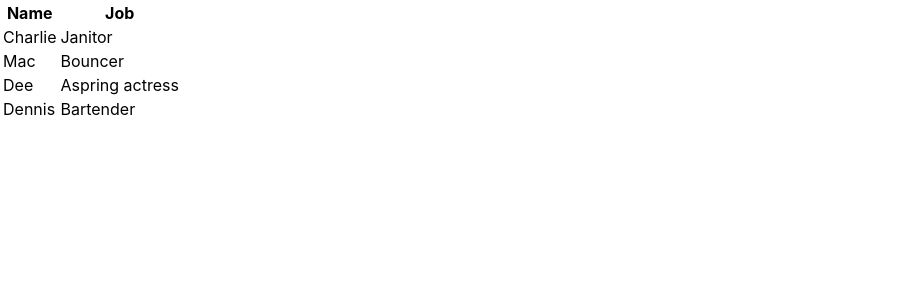
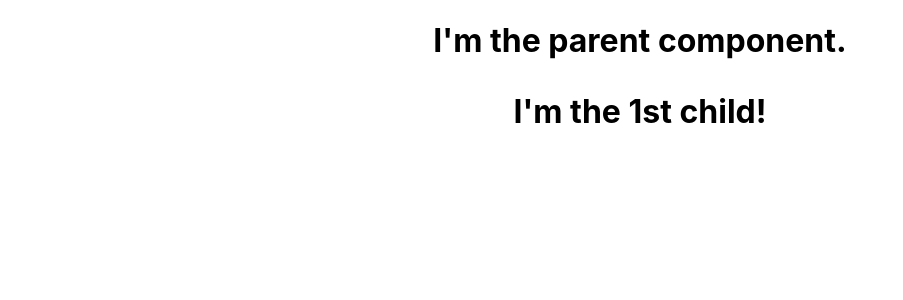
Before and after one commit to decareano/react-tutorial-edit, a React (Create React App) app: page / in a window 1280 px wide. Shown: the top 300 px of the page, without its empty margins (0-903 px from the left). Built offline with nearby package versions, Linux system fonts and the light colour scheme; the HTML template or start-up script is replaced by a standard one.

Commit message:
working an exercise outside tutorial

```diff
--- a/src/App.js
+++ b/src/App.js
@@ -1,34 +1,13 @@
-import React, {Component} from 'react'
-import Table from './Table'
+import React from 'react'
+import './App.css'
+import ParentComp from './parentComp'
 
-class App extends Component {
-  render() {
-    const chars = [
-      {
-        name: 'Charlie',
-        job: 'Janitor',
-      },
-      {
-        name: 'Mac',
-        job: 'Bouncer',
-      },
-      {
-        name: 'Dee',
-        job: 'Aspring actress',
-      },
-      {
-        name: 'Dennis',
-        job: 'Bartender',
-      },
-    ]
-
-     return (
-
-      <div className="Pap">
-        <Table myData={chars} />
-      </div>
+const App = () => {
+    return (
+        <div className="App">
+            <ParentComp />
+        </div>
     )
-  }
 }
 
 export default App
--- /dev/null
+++ b/src/firstChild.jsx
@@ -0,0 +1,7 @@
+import React from 'react';     // React needs to be imported
+
+const FirstChild = () => {
+  return <p>I'm the 1st child!</p>;
+};
+
+export default FirstChild;
--- /dev/null
+++ b/src/parentComp.jsx
@@ -0,0 +1,11 @@
+import React, { Component } from 'react';
+import FirstChild from './firstChild'
+
+class ParentComp extends Component {
+  render() {
+    return <h1>I'm the parent component.
+    <FirstChild />
+    </h1>
+  }
+}
+export default ParentComp;
```
Also changed, not shown: src/AppOld.js (added, +34 -0 lines), 1 other file (tests, documents, lock files or other folders).
